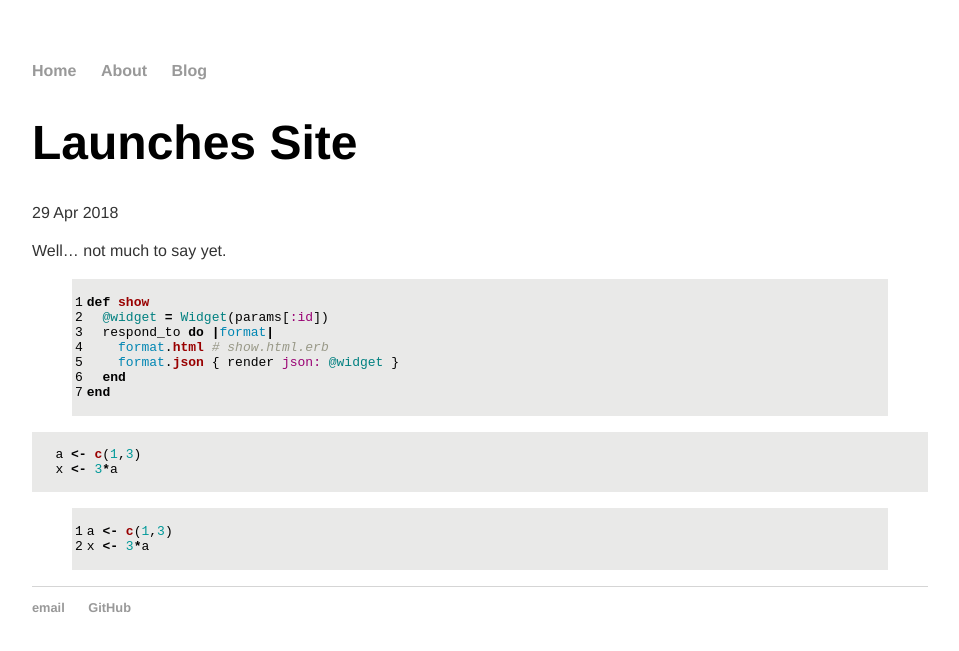
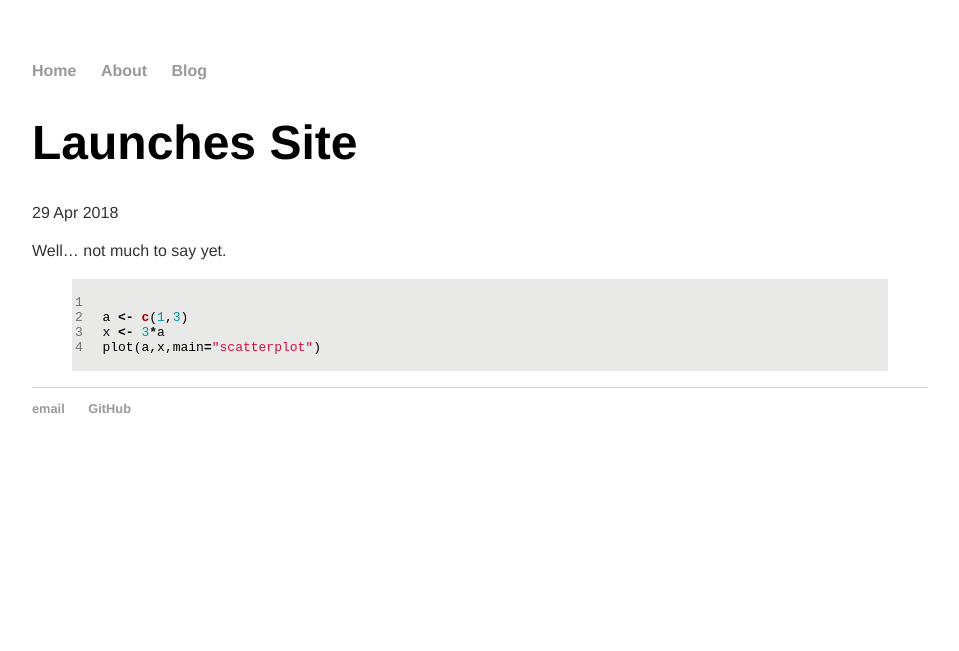
Before and after one commit to RetoSchmucki/RetoSchmucki.github.io, a Jekyll site: the page built from _posts/2018-04-29-site-launched.md, in a window 1280 px wide. Shown: the top 651 px of the page, without its empty margins (160-1119 px from the left). Built offline with Jekyll 4.4.1, drawn with Linux system fonts in a browser that asks for light colours.

````diff
--- a/_posts/2018-04-29-site-launched.md
+++ b/_posts/2018-04-29-site-launched.md
@@ -7,25 +7,8 @@ date: "2018-04-29"
 Well... not much to say yet.
 
 
-{% highlight ruby linenos %}
-def show
-  @widget = Widget(params[:id])
-  respond_to do |format|
-    format.html # show.html.erb
-    format.json { render json: @widget }
-  end
-end
+{% highlight r linenos %}
+  a <- c(1,3)
+  x <- 3*a
+  plot(a,x,main="scatterplot")
 {% endhighlight %}
-
-``` r
-
-   a <- c(1,3)
-   x <- 3*a
-
-```
-
-
-{% highlight r linenos %}
-a <- c(1,3)
-x <- 3*a
-{% endhighlight %}
--- a/css/github.css
+++ b/css/github.css
@@ -1,6 +1,6 @@
 .highlight pre { background-color: #E9E9E8; }
 .highlight .hll { background-color: #E9E9E8; }
-.highlight .hll { background-color: #ffffcc }
+.highlight .lineno {color: #747474}
 .highlight .c { color: #999988; font-style: italic } /* Comment */
 .highlight .err { color: #a61717; background-color: #e3d2d2 } /* Error */
 .highlight .k { color: #000000; font-weight: bold } /* Keyword */
--- a/css/main.css
+++ b/css/main.css
@@ -30,4 +30,4 @@ ul.posts li { list-style: none; }
 .cv .download { float: right; font-size: .8em; text-transform: uppercase; }
 
 .img-circle { width: 150px; height: 150px; border-radius: 50%;     display: block; margin: 0 auto; }
-.blurb { text-align: left }
+.blurb { text-align: center }
````
Also changed, not shown: css/main2.css (deleted, +0 -93 lines), css/monokai.css (deleted, +0 -65 lines), index.html (+11 -1 lines).
